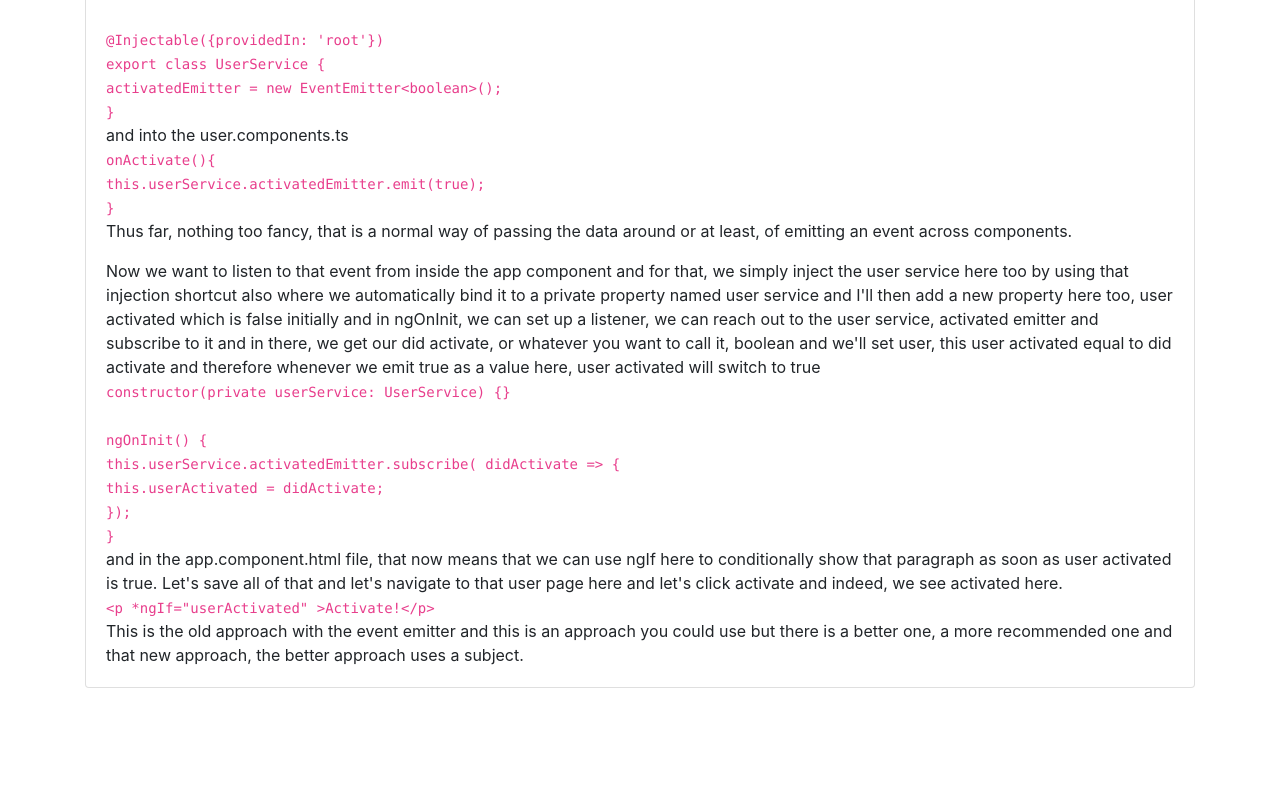
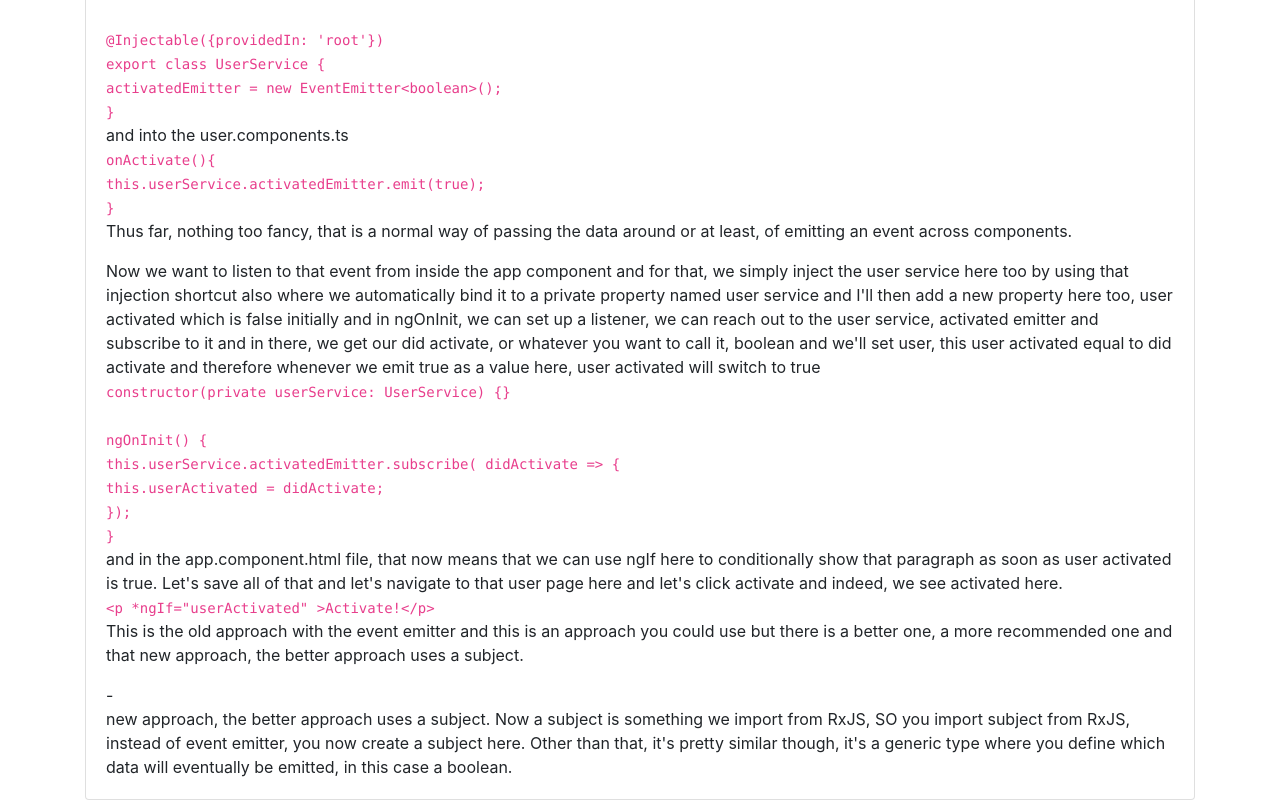
Before and after one commit to Sandro81/angularCourse-Observables, an Angular app: page / in a window 1280 px wide. Shown: the part 2324-3124 px from the top of the page. Before the commit the page ends 3012 px from the top, so only its background shows below. Built offline with nearby package versions, Linux system fonts and the light colour scheme.

Commit message:
Observable

```diff
--- a/src/app/app.component.html
+++ b/src/app/app.component.html
@@ -154,6 +154,17 @@
               }</code><br>and in the app.component.html file, that now means that we can use ngIf here to conditionally show that paragraph as soon as user activated is true. Let's save all of that and let's navigate to that user page here and let's click activate and indeed, we see activated here.
             <br><code>&#60;p *ngIf="userActivated" >Activate!&#60;/p></code><br>This is the old approach with the event emitter and this is an approach you could use but there is a better one, a more recommended one and that new approach, the better approach uses a subject.</p>
 
+          <p class="card-text"> - </p>
+
+          new approach, the better approach uses a subject. Now a subject
+
+          is something we import from RxJS,
+
+          SO you import subject from RxJS, instead of event emitter, you now create a subject here. Other
+
+          than that, it's pretty similar though, it's a generic type where you define which data will eventually
+
+          be emitted, in this case a boolean.
         </div>
       </div>
 
```
